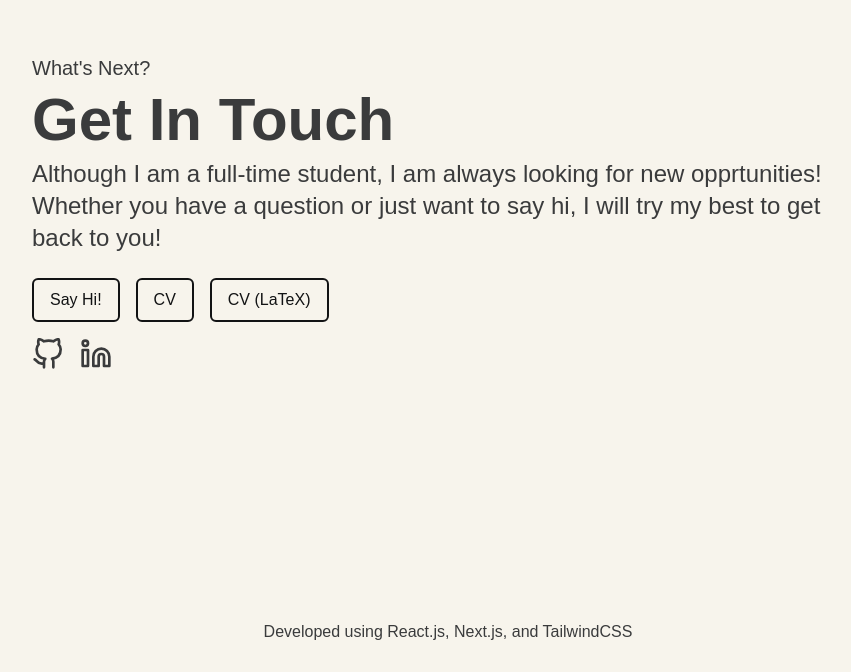
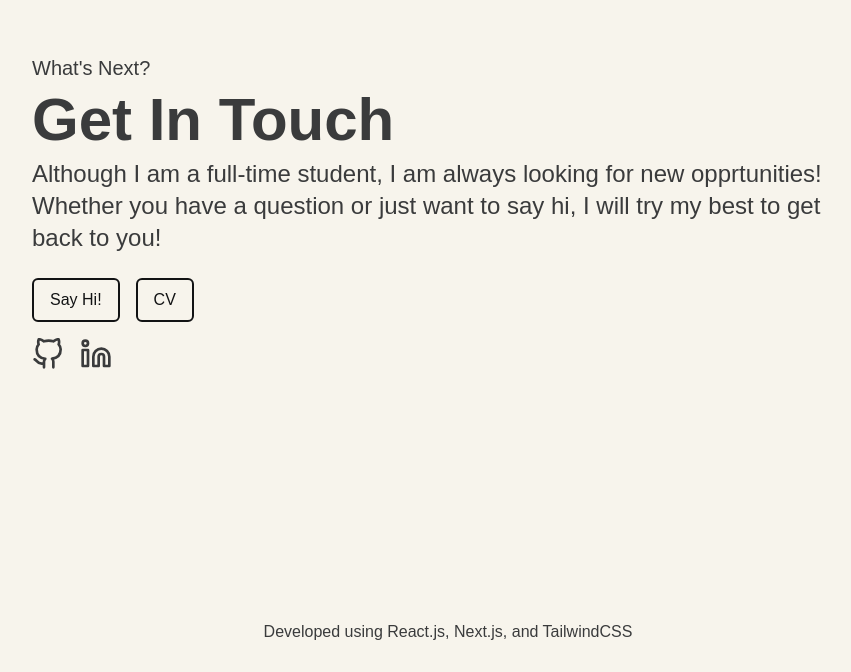
Before and after one commit to davidjamesdimalanta/portfolio_v2, a Next.js app: page / in a window 1280 px wide. Shown: the part 4457-5129 px from the top of the page, without its empty margins (192-1043 px from the left). Built offline with nearby package versions, Linux system fonts and the light colour scheme; a web font is replaced by a local one.

Commit message:
nav bug fixes

```diff
--- a/app/components/contact.js
+++ b/app/components/contact.js
@@ -21,14 +21,9 @@ export default function Contact() {
                                 Say Hi!
                             </button>
                         </a>
-                        <a href="/davidresume.pdf" download>
+                        <a href="/2023CV.pdf" download>
                             <button className=" text-[#121314] border-[#121314] rounded-md border-2 px-4 py-2 hover:scale-105 ease-in-out" data-aos="fade-up" data-aos-duration="1000" data-aos-easing="ease-in-out" data-aos-delay="1100" data-aos-anchor="#contact-text">
                                 CV
-                            </button>
-                        </a>
-                        <a href="/2023CV.pdf" className="hidden md:block" download>
-                            <button className=" text-[#121314] border-[#121314] rounded-md border-2 px-4 py-2 hover:scale-105 ease-in-out" data-aos="fade-up" data-aos-duration="1000" data-aos-easing="ease-in-out" data-aos-delay="1200" data-aos-anchor="#contact-text">
-                                CV (LaTeX)
                             </button>
                         </a>
                     </div>
--- a/app/components/navbar.js
+++ b/app/components/navbar.js
@@ -66,12 +66,12 @@ const Navbar = () => {
           </svg>
         </Link>
             <div className='hidden md:flex flex-grow justify-end items-center gap-4'>
-              <div onClick={() => showSideBar(!sideBar)}>
+              <div>
                 <Link href="/dejaBREW" className='hover:text-[#B2AC88] scroll-smooth'>
                   DejaBREW-Case Study
                 </Link>
               </div>
-              <div onClick={() => showSideBar(!sideBar)}>
+              <div>
                 <Link href="/infpage" className='hover:text-[#B2AC88] scroll-smooth'>
                   BI Courses
                 </Link>
@@ -79,11 +79,9 @@ const Navbar = () => {
                 <Link href="/#about" className='hover:text-[#B2AC88] scroll-smooth'>
                   About
                 </Link>
-                <a href='/davidresume.pdf'>
+                <a href='/2023CV.pdf'>
                   <button>CV</button>
                 </a>
-
-
             </div>
             <svg
               xmlns="http://www.w3.org/2000/svg"
@@ -111,8 +109,7 @@ const Navbar = () => {
               <ul className='w-full h-auto flex flex-col items-end text-lg gap-4 pt-4'>
                 <li><Link href='/infpage' className='hover:text-[#B2AC88]'>BI Courses</Link></li>
                 <li><Link href='/dejaBREW' className='hover:text-[#B2AC88]'>DejaBREW Case Study</Link></li>
-                <li><a href='/David James Dimalanta Resume.pdf' className='hover:text-[#B2AC88]' download><button>CV</button></a></li>
-                <li><a href='/2023CV.pdf' className='hover:text-[#B2AC88]' download><button>CV (LaTeX)</button></a></li>
+                <li><a href='/2023CV.pdf' className='hover:text-[#B2AC88]' download><button>CV</button></a></li>
               </ul>
             </div>
           </div>
```
Also changed, not shown: app/(casestudies)/dejaBREW/page.js (line endings or trailing spaces), jsconfig.json (line endings or trailing spaces).
